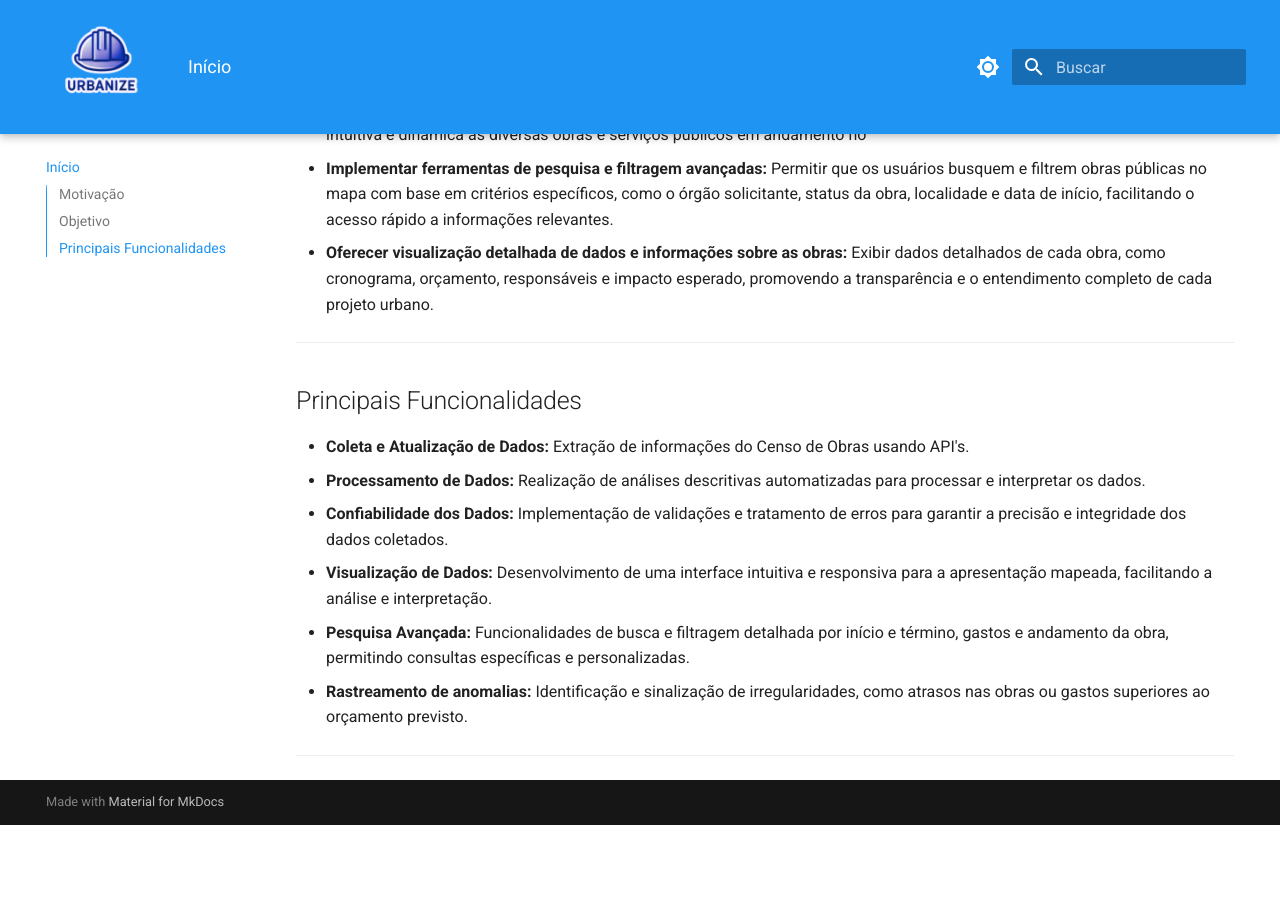
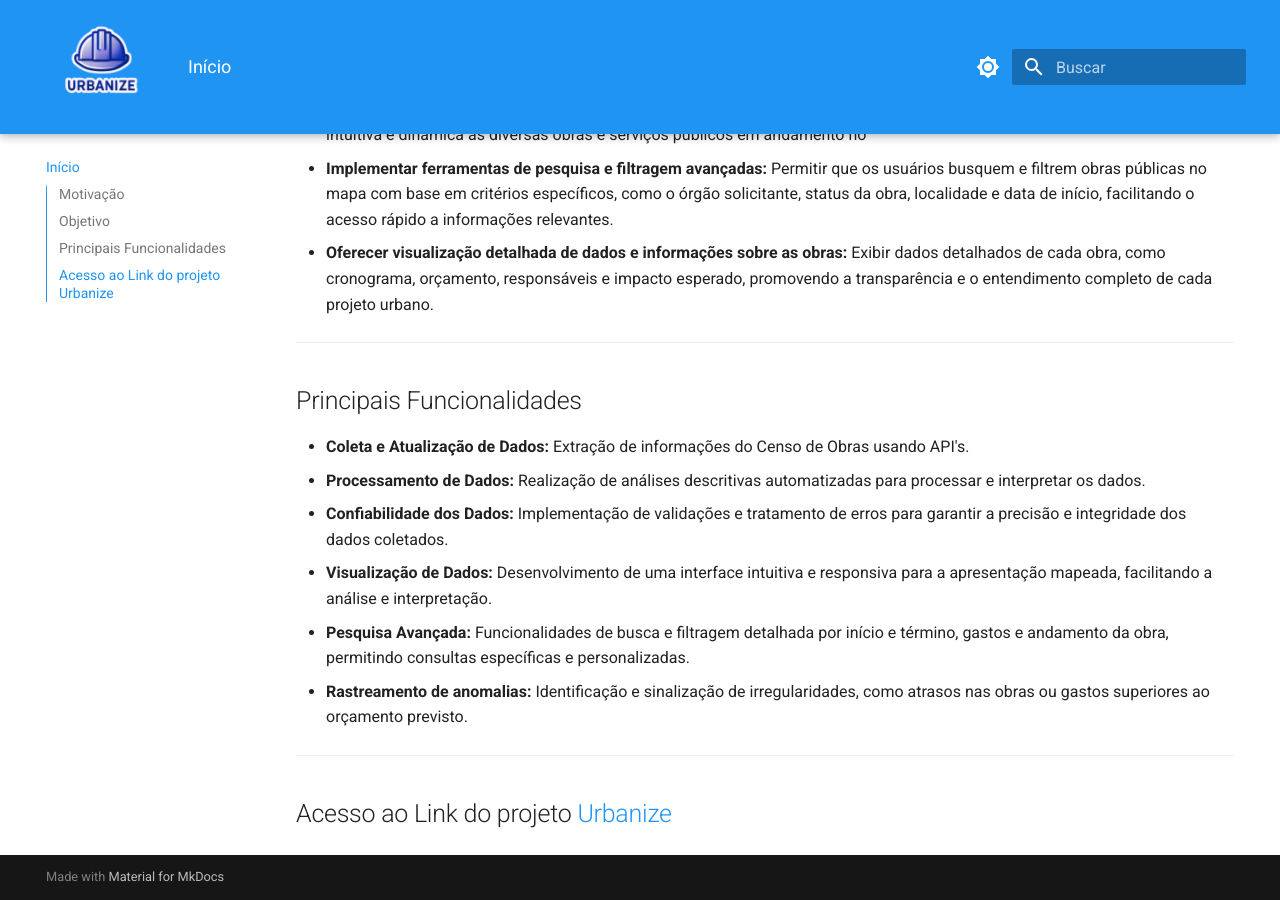
Before and after one commit to unb-mds/2024-2-Urbanize, an MkDocs documentation site: the page built from docs/index.md, in a window 1280 px wide and 900 px high, scrolled down 672 px. Built offline with MkDocs 1.6.1 and Material for MkDocs 9.7.7, drawn with Linux system fonts in a browser that asks for light colours; before the commit the page ends 1497 px from its top, so only the background shows below that.

Commit message:
[docs] Link

```diff
--- a/docs/index.md
+++ b/docs/index.md
@@ -31,3 +31,5 @@ O **Urbanize** tem como objetivos principais:
 
 
 ---
+
+## Acesso ao Link do projeto [Urbanize](https://urbanizemds.netlify.app/)
```
